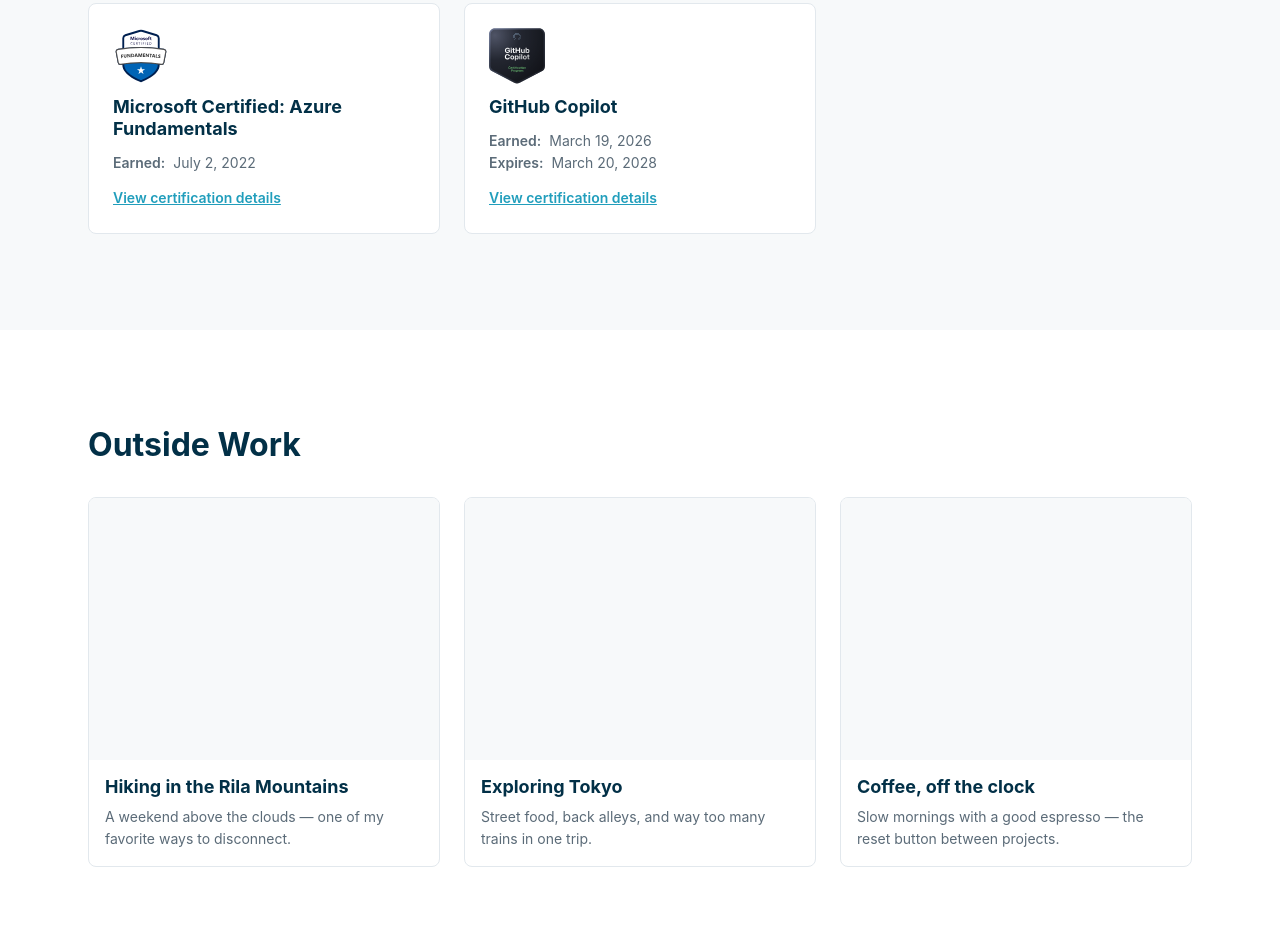
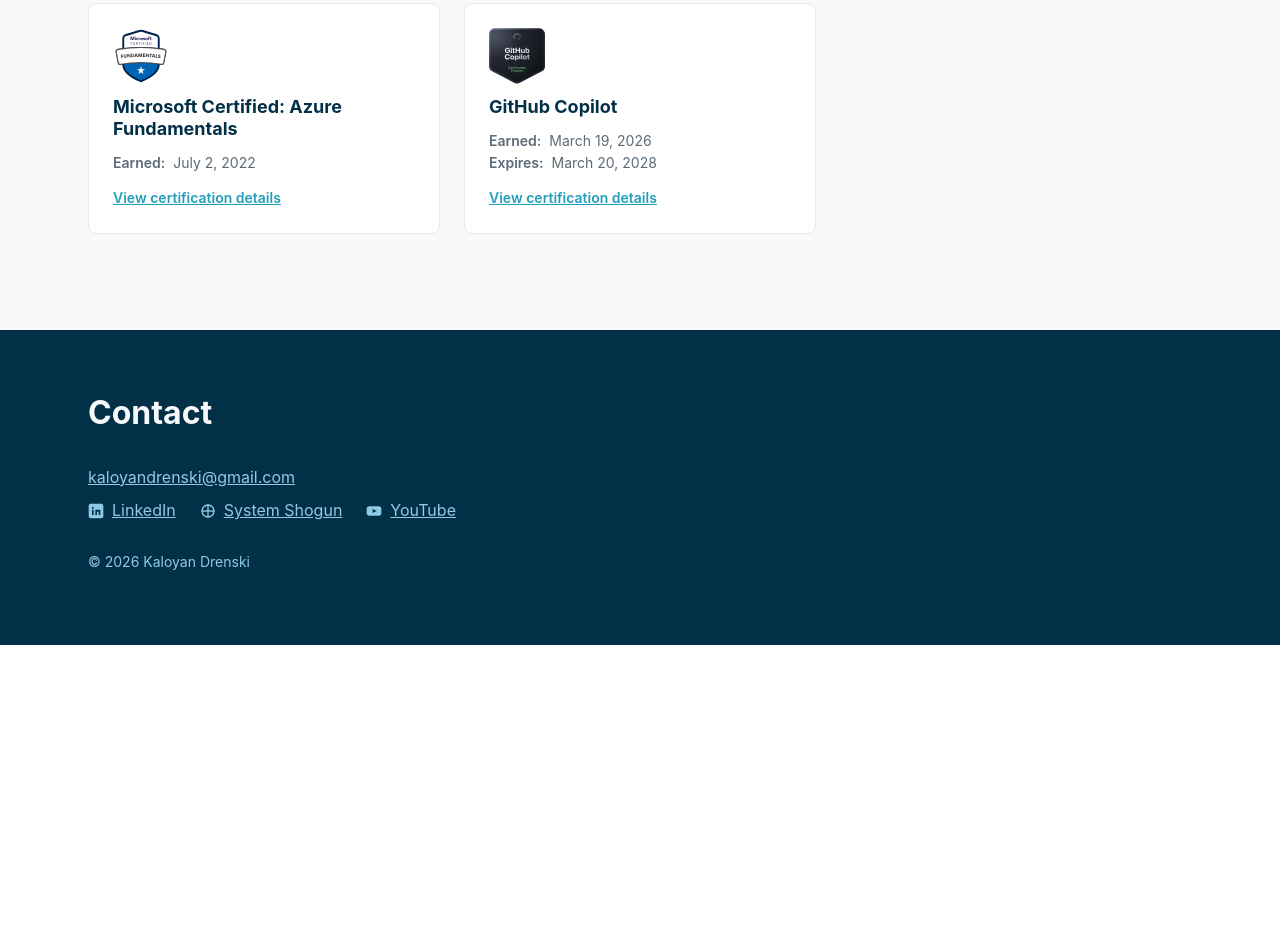
Before and after one commit to kaldren/kaloyandrenski.com, a plain HTML site: page src/index.html in a window 1280 px wide. Shown: the part 1848-2800 px from the top of the page. After the commit the page ends 2493 px from the top, so only its background shows below. Drawn offline with Linux system fonts and the light colour scheme.

Commit message:
removed outside work section

```diff
--- a/src/index.html
+++ b/src/index.html
@@ -4,7 +4,7 @@
   <meta charset="UTF-8">
   <meta name="viewport" content="width=device-width, initial-scale=1.0">
   <title>Kaloyan Drenski — AI Solution Architect</title>
-  <meta name="description" content="Kaloyan Drenski is an AI Solution Architect at KPMG focused on Agentic AI &amp; Multi-Agent Systems and Enterprise AI Architecture &amp; Transformation. Explore his background, Microsoft and GitHub certifications, and interests outside of work.">
+  <meta name="description" content="Kaloyan Drenski is an AI Solution Architect at KPMG focused on Agentic AI &amp; Multi-Agent Systems and Enterprise AI Architecture &amp; Transformation. Explore his background, Microsoft and GitHub certifications.">
   <link rel="stylesheet" href="public/styles.css">
 </head>
 <body>
@@ -16,7 +16,6 @@
           <li><a href="#home">Home</a></li>
           <li><a href="#about">About</a></li>
           <li><a href="#certifications">Certifications</a></li>
-          <li><a href="#outside-work">Outside Work</a></li>
         </ul>
       </nav>
     </div>
@@ -139,41 +138,6 @@
         </ul>
       </div>
     </section>
-
-    <section id="outside-work" class="section">
-      <div class="container">
-        <h2>Outside Work</h2>
-        <ul class="outside-grid">
-          <li>
-            <figure class="outside-card">
-              <div class="outside-card__placeholder" aria-hidden="true"></div>
-              <figcaption>
-                <h3>Hiking in the Rila Mountains</h3>
-                <p>A weekend above the clouds &mdash; one of my favorite ways to disconnect.</p>
-              </figcaption>
-            </figure>
-          </li>
-          <li>
-            <figure class="outside-card">
-              <div class="outside-card__placeholder" aria-hidden="true"></div>
-              <figcaption>
-                <h3>Exploring Tokyo</h3>
-                <p>Street food, back alleys, and way too many trains in one trip.</p>
-              </figcaption>
-            </figure>
-          </li>
-          <li>
-            <figure class="outside-card">
-              <div class="outside-card__placeholder" aria-hidden="true"></div>
-              <figcaption>
-                <h3>Coffee, off the clock</h3>
-                <p>Slow mornings with a good espresso &mdash; the reset button between projects.</p>
-              </figcaption>
-            </figure>
-          </li>
-        </ul>
-      </div>
-    </section>
   </main>
 
   <footer id="contact" class="site-footer">
--- a/src/public/styles.css
+++ b/src/public/styles.css
@@ -403,53 +403,6 @@
 }
 
 /* ==========================================================================
-   Outside work
-   ========================================================================== */
-
-.outside-grid {
-  display: grid;
-  grid-template-columns: 1fr;
-  gap: var(--space-6);
-}
-
-@media (min-width: 640px) {
-  .outside-grid {
-    grid-template-columns: repeat(2, 1fr);
-  }
-}
-
-@media (min-width: 1024px) {
-  .outside-grid {
-    grid-template-columns: repeat(3, 1fr);
-  }
-}
-
-.outside-card {
-  border: 1px solid var(--color-border);
-  border-radius: var(--radius-md);
-  overflow: hidden;
-}
-
-.outside-card__placeholder {
-  aspect-ratio: 4 / 3;
-  background-color: var(--color-bg-subtle);
-}
-
-.outside-card figcaption {
-  padding: var(--space-4);
-}
-
-.outside-card h3 {
-  font-size: var(--text-lg);
-  margin-bottom: var(--space-2);
-}
-
-.outside-card p {
-  color: var(--color-text-muted);
-  font-size: var(--text-sm);
-}
-
-/* ==========================================================================
    Footer / contact
    ========================================================================== */
 
```
Also changed, not shown: specs/1-initial-site-structure.md (+4 -6 lines).
